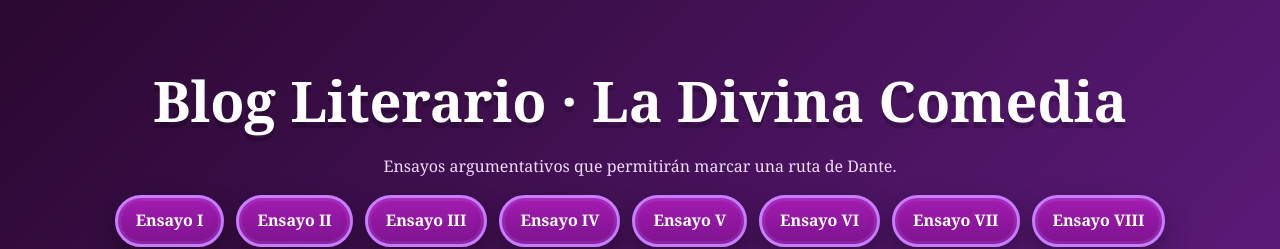
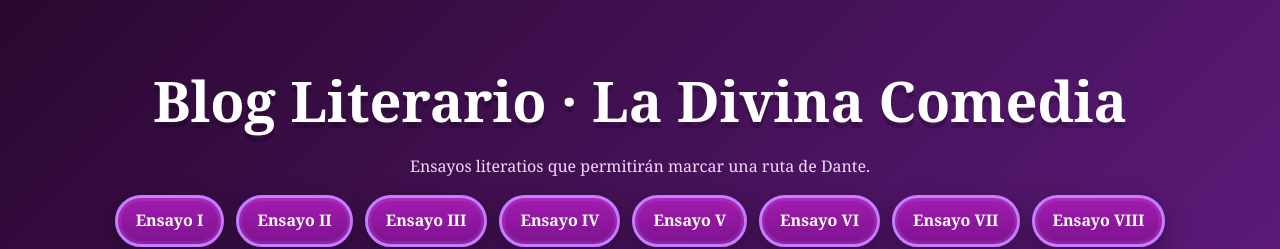
Before and after one commit to lauramargaritatorres22-pixel/Infierno-de-Dante, a plain HTML site: page index.html in a window 1280 px wide. Shown: the top 249 px of the page. Drawn offline with Linux system fonts and the light colour scheme; animation ran at ten frames a second.

Commit message:
Update index.html

```diff
--- a/index.html
+++ b/index.html
@@ -96,7 +96,7 @@ nav { position: relative; z-index: 20; }
 
   <header>
     <h1 class="brand">Blog Literario · La Divina Comedia</h1>
-    <p class="subtitle">Ensayos argumentativos que permitirán marcar una ruta de Dante.</p>
+    <p class="subtitle">Ensayos literatios que permitirán marcar una ruta de Dante.</p>
     <nav>
       <a href="escrito1.html" target="_blank" rel="noopener" class="btn-ensayo">Ensayo I</a>
       <a href="escrito2.html" target="_blank" rel="noopener" class="btn-ensayo">Ensayo II</a>
```
